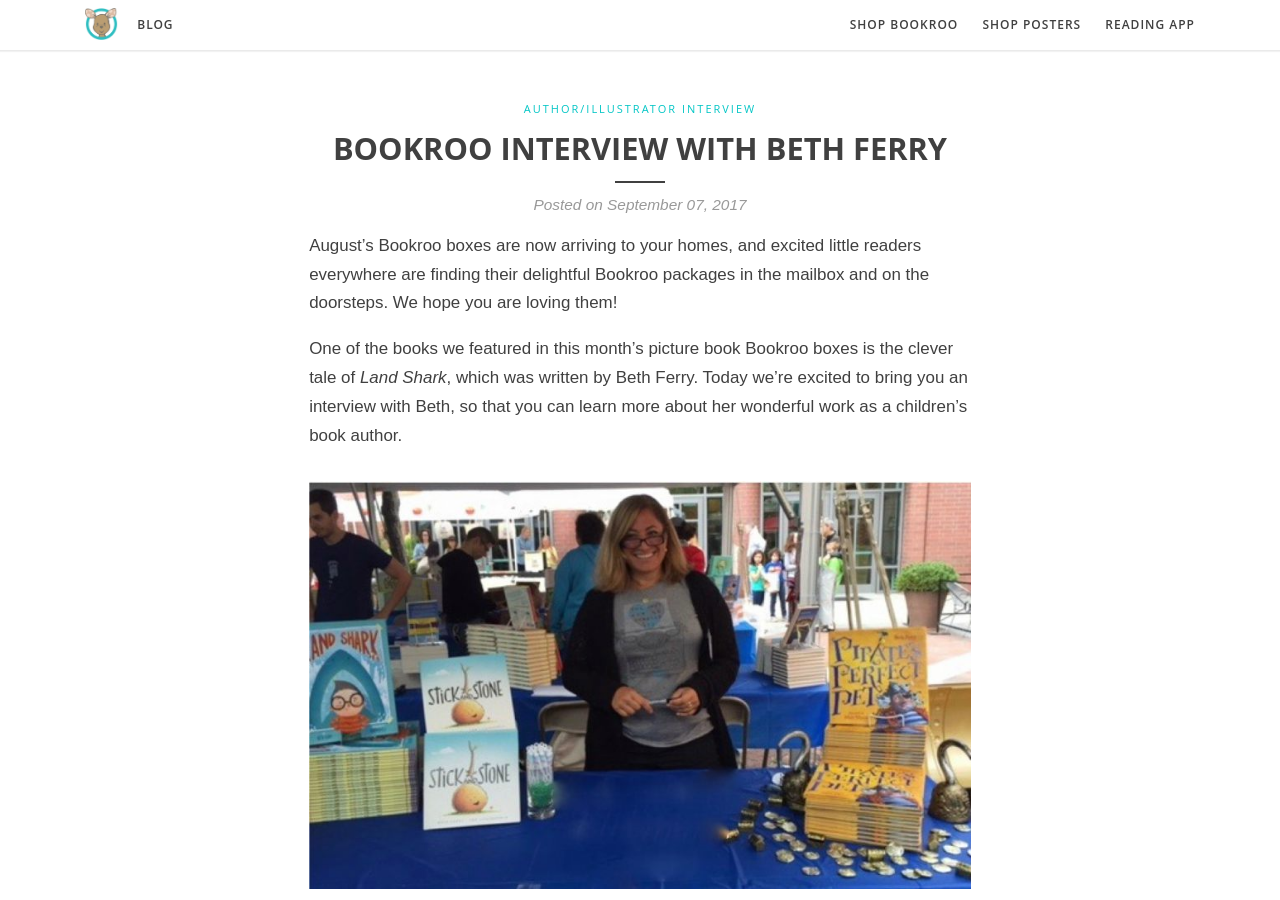
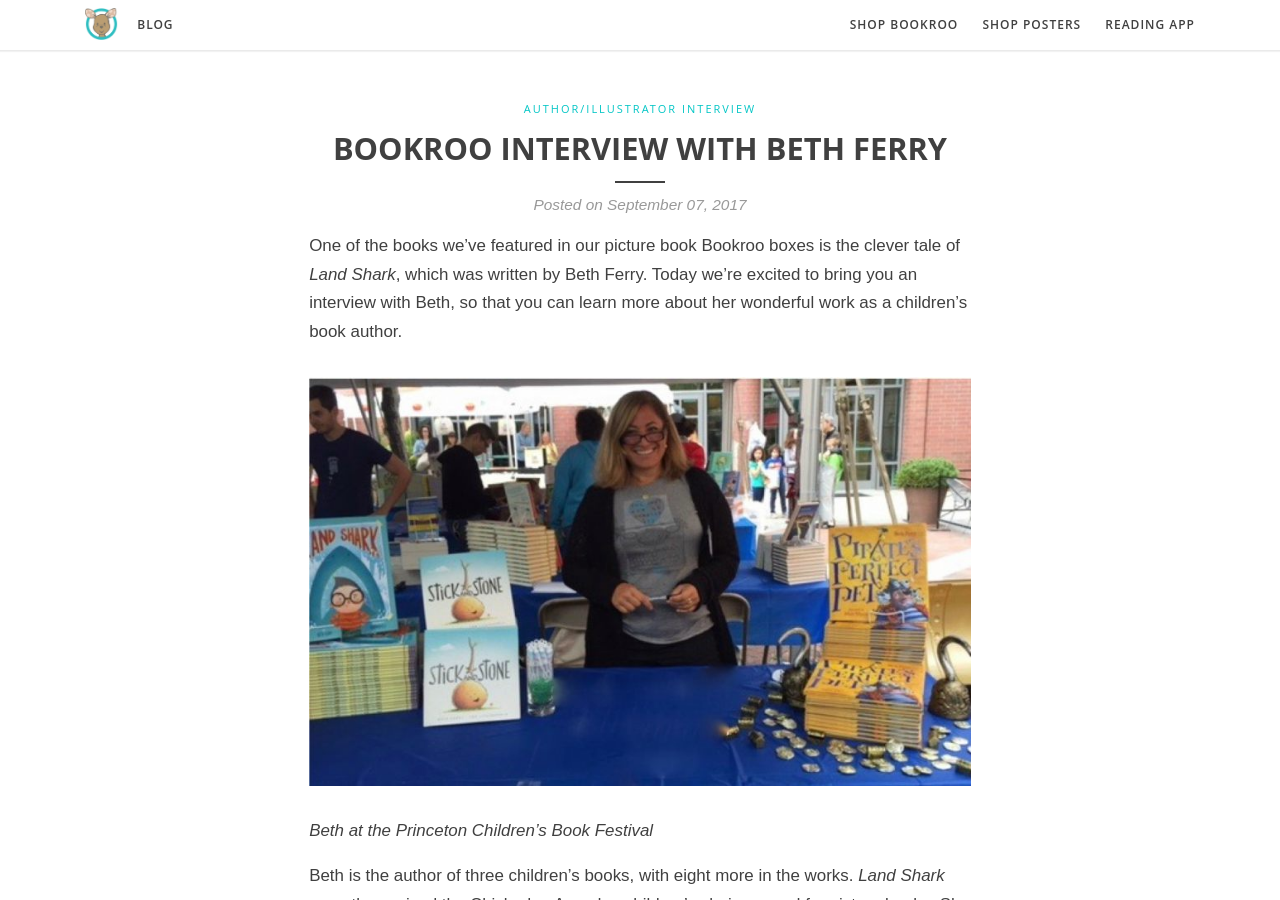
Before and after one commit to Bookroo/bookroo.github.io, a Jekyll site: the page built from _posts/2017-09-07-bookroo-interview-with-beth-ferry.md, in a window 1280 px wide and 900 px high. Built offline with Jekyll 4.4.1, drawn with Linux system fonts in a browser that asks for light colours; nearby versions of some CDN libraries; comment, search, counter and statistics services are not loaded.

Commit message:
remove month reference

```diff
--- a/_posts/2017-09-07-bookroo-interview-with-beth-ferry.md
+++ b/_posts/2017-09-07-bookroo-interview-with-beth-ferry.md
@@ -13,9 +13,7 @@
   - url: beth-ferry-princeton-childrens-book-festival.jpg
     alt: Beth Ferry Princeton Children's Book Festival
 ---
-August’s Bookroo boxes are now arriving to your homes, and excited little readers everywhere are finding their delightful Bookroo packages in the mailbox and on the doorsteps. We hope you are loving them!
-
-One of the books we featured in this month’s picture book Bookroo boxes is the clever tale of _Land Shark_, which was written by Beth Ferry. Today we’re excited to bring you an interview with Beth, so that you can learn more about her wonderful work as a children’s book author.
+One of the books we've featured in our picture book Bookroo boxes is the clever tale of _Land Shark_, which was written by Beth Ferry. Today we’re excited to bring you an interview with Beth, so that you can learn more about her wonderful work as a children’s book author.
 
 ![Beth Ferry Princeton Children's Book Festival]({{site.baseurl}}/assets/img/posts/beth-ferry-princeton-childrens-book-festival.jpg)
 _Beth at the Princeton Children's Book Festival_
```
